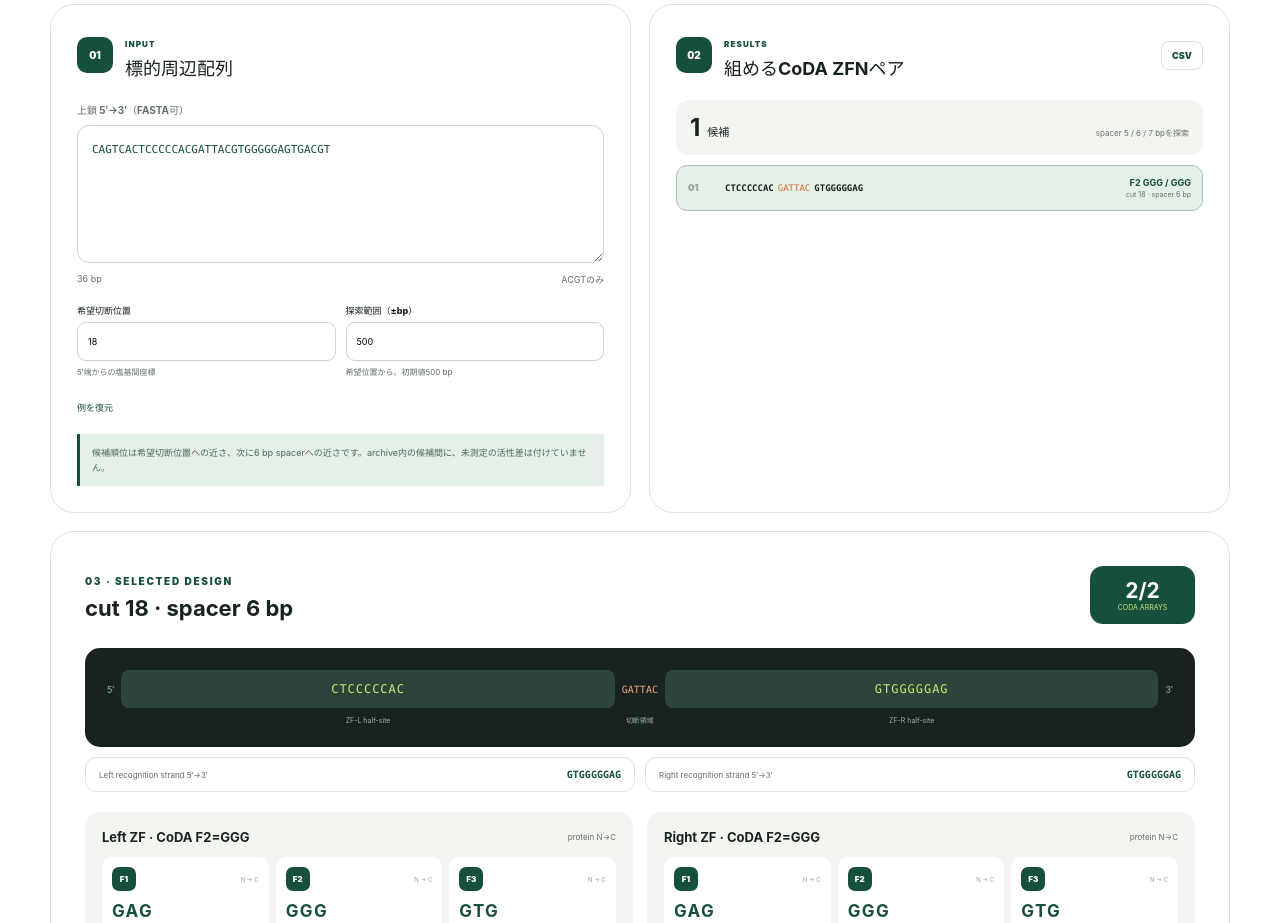
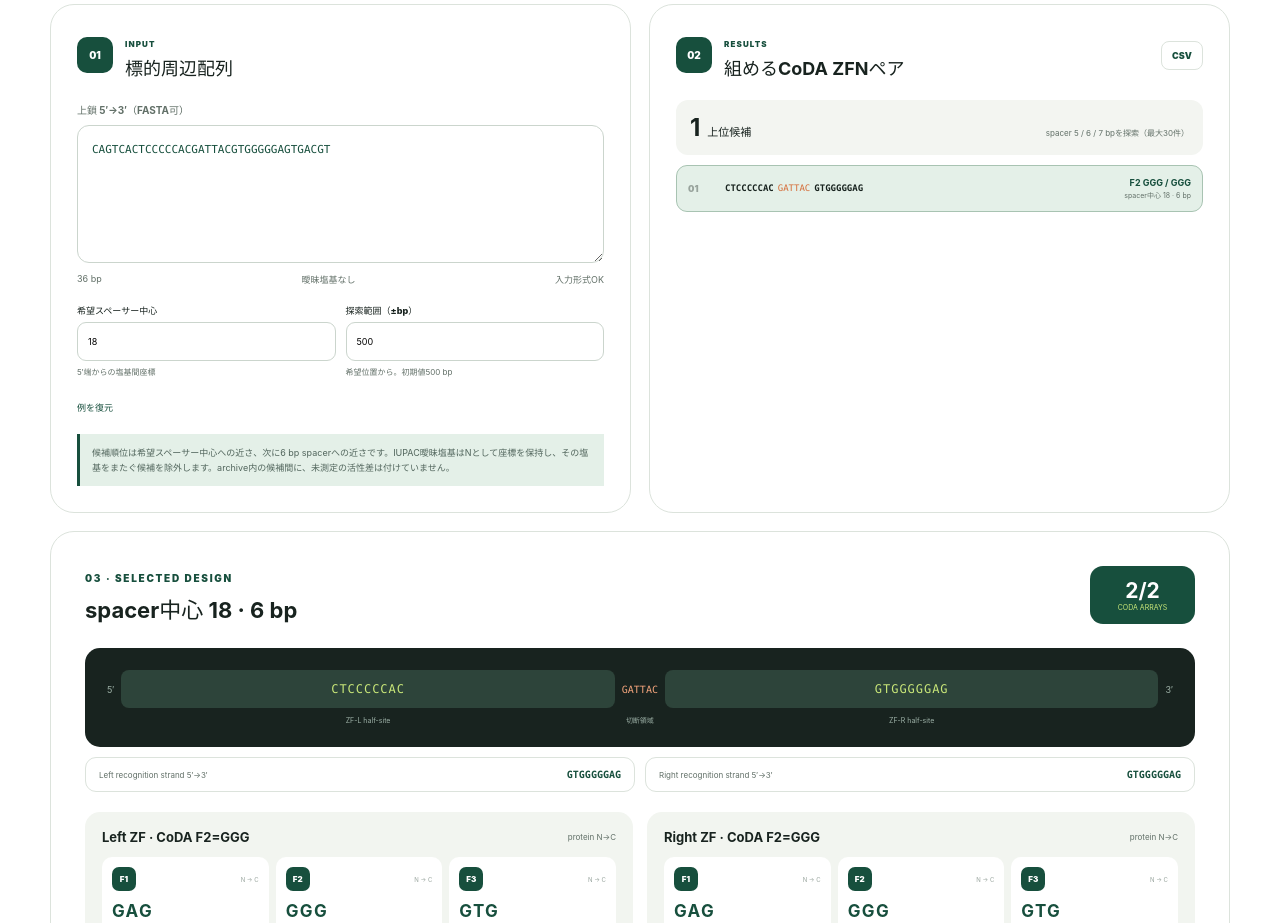
Before and after one commit to amamalgae/Zinc-Zinc-Finger, a React (Vite) app: page / in a window 1280 px wide. Shown: the part 1000-1923 px from the top of the page. Built offline with nearby package versions, Linux system fonts and the light colour scheme.

Commit message:
Fix CoDA sequence parsing and strengthen validation

```diff
--- a/package.json
+++ b/package.json
@@ -9,6 +9,7 @@
   "scripts": {
     "dev": "vite",
     "build": "tsc -b && vite build",
+    "audit:coda": "node scripts/audit-coda-archive.mjs",
     "benchmark": "npm run benchmark:bhakta && npm run benchmark:zhu && npm run benchmark:sander && npm run benchmark:fine && npm run benchmark:paschon",
     "benchmark:bhakta": "node scripts/benchmark-bhakta-2013.mjs",
     "benchmark:zhu": "node scripts/benchmark-zhu-2011.mjs",
--- a/src/App.tsx
+++ b/src/App.tsx
@@ -2,9 +2,9 @@ import { useMemo, useState } from "react";
 import { DUENAS_F2A } from "./construct-output.ts";
 import {
   codaCandidatesToCsv,
-  cleanDNA,
   formatCut,
   generateCodaCandidates,
+  parseDNAInput,
   reverseComplement,
   type CodaCandidate,
 } from "./coda-design-engine.ts";
@@ -85,7 +85,7 @@ function CandidateRow({ candidate, rank, selected, onSelect }: {
     <button className={`candidate ${selected ? "selected" : ""}`} type="button" onClick={onSelect}>
       <span className="candidate-rank">{String(rank).padStart(2, "0")}</span>
       <span className="candidate-sequence"><b>{candidate.leftTop}</b><i>{candidate.spacer}</i><b>{candidate.rightTop}</b></span>
-      <span className="candidate-summary"><strong>F2 {candidate.leftArray.f2Context} / {candidate.rightArray.f2Context}</strong><small>cut {formatCut(candidate.cut)} · spacer {candidate.spacerLength} bp</small></span>
+      <span className="candidate-summary"><strong>F2 {candidate.leftArray.f2Context} / {candidate.rightArray.f2Context}</strong><small>spacer中心 {formatCut(candidate.cut)} · {candidate.spacerLength} bp</small></span>
     </button>
   );
 }
@@ -96,9 +96,12 @@ export default function Home() {
   const [maxDistance, setMaxDistance] = useState(500);
   const [selectedId, setSelectedId] = useState<string | null>(null);
 
-  const dna = useMemo(() => cleanDNA(rawSequence), [rawSequence]);
-  const invalidCount = rawSequence.replace(/[ACGTacgt\s\d>_-]/g, "").length;
-  const candidates = useMemo(() => generateCodaCandidates(dna, desiredCut, maxDistance), [dna, desiredCut, maxDistance]);
+  const parsedInput = useMemo(() => parseDNAInput(rawSequence), [rawSequence]);
+  const { dna, ambiguousBaseCount, invalidCharacterCount } = parsedInput;
+  const candidates = useMemo(
+    () => invalidCharacterCount ? [] : generateCodaCandidates(dna, desiredCut, maxDistance),
+    [dna, desiredCut, maxDistance, invalidCharacterCount],
+  );
   const selected = candidates.find(({ id }) => id === selectedId) ?? candidates[0] ?? null;
   const construct = useMemo(() => selected ? buildCodaBicistronicZfn(selected) : null, [selected]);
 
@@ -145,25 +148,25 @@ export default function Home() {
           <div className="panel-heading"><span>01</span><div><small>INPUT</small><h2>標的周辺配列</h2></div></div>
           <label htmlFor="target-sequence">上鎖 5′→3′（FASTA可）</label>
           <textarea id="target-sequence" value={rawSequence} onChange={(event) => { setRawSequence(event.target.value); setSelectedId(null); }} spellCheck={false} />
-          <div className="input-meta"><span>{dna.length} bp</span><span className={invalidCount ? "warning" : ""}>{invalidCount ? `${invalidCount}文字を除外` : "ACGTのみ"}</span></div>
+          <div className="input-meta"><span>{dna.length} bp</span><span className={ambiguousBaseCount ? "warning" : ""}>{ambiguousBaseCount ? `曖昧塩基 ${ambiguousBaseCount} bp（候補から除外）` : "曖昧塩基なし"}</span><span className={invalidCharacterCount ? "warning" : ""}>{invalidCharacterCount ? `未対応文字 ${invalidCharacterCount}件` : "入力形式OK"}</span></div>
           <div className="simple-controls">
-            <label><span>希望切断位置</span><input type="number" min={0} max={dna.length} value={desiredCut} onChange={(event) => { setDesiredCut(Number(event.target.value)); setSelectedId(null); }} /><small>5′端からの塩基間座標</small></label>
+            <label><span>希望スペーサー中心</span><input type="number" min={0} max={dna.length} value={desiredCut} onChange={(event) => { setDesiredCut(Number(event.target.value)); setSelectedId(null); }} /><small>5′端からの塩基間座標</small></label>
             <label><span>探索範囲（±bp）</span><input type="number" min={0} max={100000} step={50} value={maxDistance} onChange={(event) => { setMaxDistance(Math.max(0, Number(event.target.value))); setSelectedId(null); }} /><small>希望位置から。初期値500 bp</small></label>
           </div>
           <button className="example-button" type="button" onClick={() => { setRawSequence(EXAMPLE_SEQUENCE); setDesiredCut(18); setMaxDistance(500); setSelectedId(null); }}>例を復元</button>
-          <p className="input-note">候補順位は希望切断位置への近さ、次に6 bp spacerへの近さです。archive内の候補間に、未測定の活性差は付けていません。</p>
+          <p className="input-note">候補順位は希望スペーサー中心への近さ、次に6 bp spacerへの近さです。IUPAC曖昧塩基はNとして座標を保持し、その塩基をまたぐ候補を除外します。archive内の候補間に、未測定の活性差は付けていません。</p>
         </div>
 
         <div className="results-panel">
           <div className="panel-heading"><span>02</span><div><small>RESULTS</small><h2>組めるCoDA ZFNペア</h2></div><button type="button" disabled={!candidates.length} onClick={() => downloadText(codaCandidatesToCsv(candidates), "coda-3finger-zfn-candidates.csv", "text/csv;charset=utf-8")}>CSV</button></div>
-          <div className="result-count"><strong>{candidates.length}</strong><span>候補</span><small>spacer 5 / 6 / 7 bpを探索</small></div>
-          {candidates.length ? <div className="candidate-list">{candidates.slice(0, 12).map((candidate, index) => <CandidateRow key={candidate.id} candidate={candidate} rank={index + 1} selected={selected?.id === candidate.id} onSelect={() => setSelectedId(candidate.id)} />)}</div> : <div className="empty-state"><strong>候補がありません</strong><p>CoDA archiveで左右9 bpを構成できる部位がありません。探索範囲または入力配列を変更してください。</p></div>}
+          <div className="result-count"><strong>{candidates.length}</strong><span>上位候補</span><small>{candidates.length > 12 ? "このうち12件を表示 · " : ""}spacer 5 / 6 / 7 bpを探索（最大30件）</small></div>
+          {candidates.length ? <div className="candidate-list">{candidates.slice(0, 12).map((candidate, index) => <CandidateRow key={candidate.id} candidate={candidate} rank={index + 1} selected={selected?.id === candidate.id} onSelect={() => setSelectedId(candidate.id)} />)}</div> : <div className="empty-state"><strong>{invalidCharacterCount ? "未対応文字があります" : "候補がありません"}</strong><p>{invalidCharacterCount ? "赤字の未対応文字を修正してから設計してください。IUPAC曖昧塩基は入力できます。" : "CoDA archiveで左右9 bpを構成できる部位がありません。探索範囲または入力配列を変更してください。"}</p></div>}
         </div>
       </section>
 
       {selected && construct && (
         <section className="selected-design">
-          <div className="selected-heading"><div><span>03 · SELECTED DESIGN</span><h2>cut {formatCut(selected.cut)} · spacer {selected.spacerLength} bp</h2></div><div className="gnn-badge"><strong>2/2</strong><small>CoDA arrays</small></div></div>
+          <div className="selected-heading"><div><span>03 · SELECTED DESIGN</span><h2>spacer中心 {formatCut(selected.cut)} · {selected.spacerLength} bp</h2></div><div className="gnn-badge"><strong>2/2</strong><small>CoDA arrays</small></div></div>
           <div className="target-layout"><span>5′</span><b>{selected.leftTop}</b><i>{selected.spacer}</i><b>{selected.rightTop}</b><span>3′</span><small>ZF-L half-site</small><small>切断領域</small><small>ZF-R half-site</small></div>
           <div className="strand-row"><span><small>Left recognition strand 5′→3′</small><code>{selected.leftRecognition}</code></span><span><small>Right recognition strand 5′→3′</small><code>{selected.rightRecognition}</code></span></div>
           <div className="finger-pair"><FingerGroup title={`Left ZF · CoDA F2=${selected.leftArray.f2Context}`} fingers={selected.leftArray.fingers} /><FingerGroup title={`Right ZF · CoDA F2=${selected.rightArray.f2Context}`} fingers={selected.rightArray.fingers} /></div>
--- a/src/coda-design-engine.ts
+++ b/src/coda-design-engine.ts
@@ -22,13 +22,48 @@ const FOKI_LINKERS: Readonly<Record<number, string>> = {
   7: "TGPGAAAR",
 };
 
+export type ParsedDNAInput = {
+  dna: string;
+  ambiguousBaseCount: number;
+  invalidCharacterCount: number;
+};
+
+const IUPAC_AMBIGUOUS_DNA = new Set("RYSWKMBDHVN");
+
+/**
+ * Parses FASTA/plain DNA without collapsing coordinates across unknown bases.
+ * Whitespace and position digits are formatting; IUPAC ambiguity/gaps become N.
+ * Unsupported characters also become N, and are reported so the UI can block design.
+ */
+export function parseDNAInput(value: string): ParsedDNAInput {
+  let dna = "";
+  let ambiguousBaseCount = 0;
+  let invalidCharacterCount = 0;
+
+  const sequenceLines = value
+    .split(/\r?\n/)
+    .filter((line) => !line.trimStart().startsWith(">"));
+
+  for (const character of sequenceLines.join("")) {
+    const base = character.toUpperCase();
+    if (/[ACGT]/.test(base)) {
+      dna += base;
+    } else if (/\s|\d/.test(character)) {
+      continue;
+    } else if (IUPAC_AMBIGUOUS_DNA.has(base) || character === "-" || character === ".") {
+      dna += "N";
+      ambiguousBaseCount += 1;
+    } else {
+      dna += "N";
+      invalidCharacterCount += 1;
+    }
+  }
+
+  return { dna, ambiguousBaseCount, invalidCharacterCount };
+}
+
 export function cleanDNA(value: string): string {
-  return value
-    .split(/\r?\n/)
-    .filter((line) => !line.trimStart().startsWith(">"))
-    .join("")
-    .toUpperCase()
-    .replace(/[^ACGT]/g, "");
+  return parseDNAInput(value).dna;
 }
 export function reverseComplement(value: string): string {
   const complement: Record<string, string> = { A: "T", C: "G", G: "C", T: "A" };
@@ -49,10 +84,18 @@ export function generateCodaCandidates(
   maxDistance = 500,
   limit = 30,
 ): CodaCandidate[] {
+  if (!Number.isFinite(desiredCut) || !Number.isFinite(maxDistance) || !Number.isFinite(limit)) return [];
+  const searchDistance = Math.max(0, maxDistance);
+  const resultLimit = Math.max(0, Math.floor(limit));
+  if (resultLimit === 0) return [];
+
   const candidates: CodaCandidate[] = [];
   for (const spacerLength of [5, 6, 7]) {
     const footprint = 18 + spacerLength;
-    for (let start = 0; start + footprint <= dna.length; start += 1) {
+    const cutOffset = 9 + spacerLength / 2;
+    const firstStart = Math.max(0, Math.ceil(desiredCut - searchDistance - cutOffset));
+    const finalStart = Math.min(dna.length - footprint, Math.floor(desiredCut + searchDistance - cutOffset));
+    for (let start = firstStart; start <= finalStart; start += 1) {
       const leftTop = dna.slice(start, start + 9);
       const spacer = dna.slice(start + 9, start + 9 + spacerLength);
       const rightTop = dna.slice(start + 9 + spacerLength, start + footprint);
@@ -62,9 +105,9 @@ export function generateCodaCandidates(
       const rightArray = buildCodaArray(rightRecognition);
       if (!leftArray || !rightArray) continue;
 
-      const cut = start + 9 + spacerLength / 2;
+      const cut = start + cutOffset;
       const distance = Math.abs(cut - desiredCut);
-      if (distance > maxDistance) continue;
+      if (distance > searchDistance) continue;
       candidates.push({
         id: `${start}-${spacerLength}`,
         start,
@@ -82,7 +125,7 @@ export function generateCodaCandidates(
       });
     }
   }
-  return candidates.sort(compareCandidates).slice(0, limit);
+  return candidates.sort(compareCandidates).slice(0, resultLimit);
 }
 
 export function formatCut(value: number): string {
@@ -91,7 +134,7 @@ export function formatCut(value: number): string {
 
 export function codaCandidatesToCsv(candidates: readonly CodaCandidate[]): string {
   const header = [
-    "rank", "cut_between_bases", "distance", "spacer_bp", "left_half_site_top_5to3",
+    "rank", "spacer_center_between_bases", "distance", "spacer_bp", "left_half_site_top_5to3",
     "spacer", "right_half_site_top_5to3", "left_f2_context", "right_f2_context",
     "left_fingers_NtoC", "right_fingers_NtoC", "left_coda_array_NtoC", "right_coda_array_NtoC",
   ];
--- a/src/coda-module-archive.ts
+++ b/src/coda-module-archive.ts
@@ -11,6 +11,8 @@ type CodaUnitRow = {
   target: string;
   helix: string;
 };
+
+type F2ContextRow = { target: string; helix: string };
 
 export type CodaFinger = {
   position: FingerPosition;
@@ -28,11 +30,51 @@ export type CodaArray = {
 };
 
 const units = archiveData.units as CodaUnitRow[];
-const f2Contexts = new Map(archiveData.f2Contexts.map(({ target, helix }) => [target, helix]));
-const unitIndex = new Map(units.map((unit) => [
-  `${unit.unit}:${unit.f2Target}:${unit.target}`,
-  unit,
-]));
+const f2Rows = archiveData.f2Contexts as F2ContextRow[];
+
+function assertTriplet(value: string, label: string): void {
+  if (!/^[ACGT]{3}$/.test(value)) throw new Error(`Invalid CoDA ${label}: ${value}`);
+}
+
+function assertHelix(value: string, label: string): void {
+  if (!/^[ACDEFGHIKLMNPQRSTVWY]{7}$/.test(value)) throw new Error(`Invalid CoDA ${label}: ${value}`);
+}
+
+function validateArchive(): void {
+  if (f2Rows.length !== 18) throw new Error(`CoDA archive must contain 18 F2 contexts; found ${f2Rows.length}`);
+  if (units.filter(({ unit }) => unit === "f1").length !== 319) throw new Error("CoDA archive must contain 319 F1 units");
+  if (units.filter(({ unit }) => unit === "f3").length !== 344) throw new Error("CoDA archive must contain 344 F3 units");
+
+  const seenF2 = new Set<string>();
+  const f2Helices = new Map<string, string>();
+  for (const row of f2Rows) {
+    assertTriplet(row.target, "F2 target");
+    assertHelix(row.helix, "F2 helix");
+    if (seenF2.has(row.target)) throw new Error(`Duplicate CoDA F2 context: ${row.target}`);
+    seenF2.add(row.target);
+    f2Helices.set(row.target, row.helix);
+  }
+
+  const seenUnits = new Set<string>();
+  for (const row of units) {
+    if (row.unit !== "f1" && row.unit !== "f3") throw new Error(`Invalid CoDA unit kind: ${String(row.unit)}`);
+    assertTriplet(row.f2Target, "unit F2 target");
+    assertTriplet(row.target, `${row.unit.toUpperCase()} target`);
+    assertHelix(row.f2Helix, "unit F2 helix");
+    assertHelix(row.helix, `${row.unit.toUpperCase()} helix`);
+    if (f2Helices.get(row.f2Target) !== row.f2Helix) {
+      throw new Error(`CoDA ${row.unit} unit has inconsistent F2 helix for ${row.f2Target}`);
+    }
+    const key = `${row.unit}:${row.f2Target}:${row.target}`;
+    if (seenUnits.has(key)) throw new Error(`Duplicate CoDA unit: ${key}`);
+    seenUnits.add(key);
+  }
+}
+
+validateArchive();
+
+const f2Contexts = new Map(f2Rows.map(({ target, helix }) => [target, helix]));
+const unitIndex = new Map(units.map((unit) => [`${unit.unit}:${unit.f2Target}:${unit.target}`, unit]));
 
 export const CODA_F2_CONTEXT_COUNT = f2Contexts.size;
 export const CODA_F1_UNIT_COUNT = units.filter(({ unit }) => unit === "f1").length;
--- a/src/index.css
+++ b/src/index.css
@@ -103,7 +103,7 @@ code { font-family: ui-monospace, SFMono-Regular, Menlo, Consolas, monospace; }
 .input-panel > label { display: block; margin-top: 22px; color: var(--muted); font-size: 10px; font-weight: 700; }
 textarea { width: 100%; height: 138px; margin-top: 8px; padding: 14px; resize: vertical; border: 1px solid #cbd5cd; border-radius: 12px; outline: none; color: var(--green); font: 11px/1.75 ui-monospace, SFMono-Regular, Menlo, monospace; }
 textarea:focus, input:focus, select:focus { border-color: var(--green); box-shadow: 0 0 0 3px rgba(23,79,61,.09); outline: none; }
-.input-meta { margin-top: 6px; display: flex; justify-content: space-between; color: var(--muted); font-size: 9px; }
+.input-meta { margin-top: 6px; display: flex; flex-wrap: wrap; justify-content: space-between; gap: 4px 10px; color: var(--muted); font-size: 9px; }
 .warning { color: #a64c27 !important; }
 .simple-controls { margin-top: 18px; display: grid; grid-template-columns: 1fr 1fr; gap: 10px; }
 .simple-controls label { display: grid; gap: 5px; color: var(--muted); font-size: 9px; }
```
Also changed, not shown: scripts/audit-coda-archive.mjs (added, +33 -0 lines), 2 other files (tests, documents, lock files or other folders).
